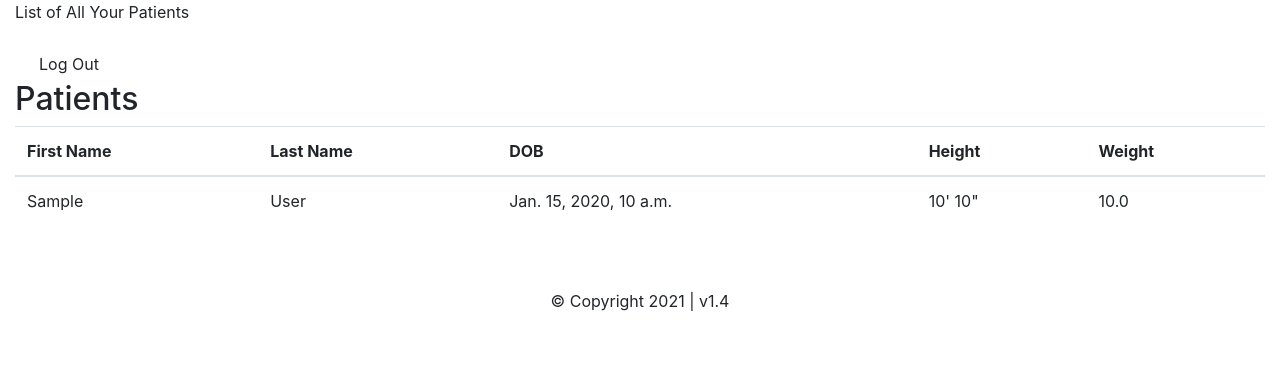
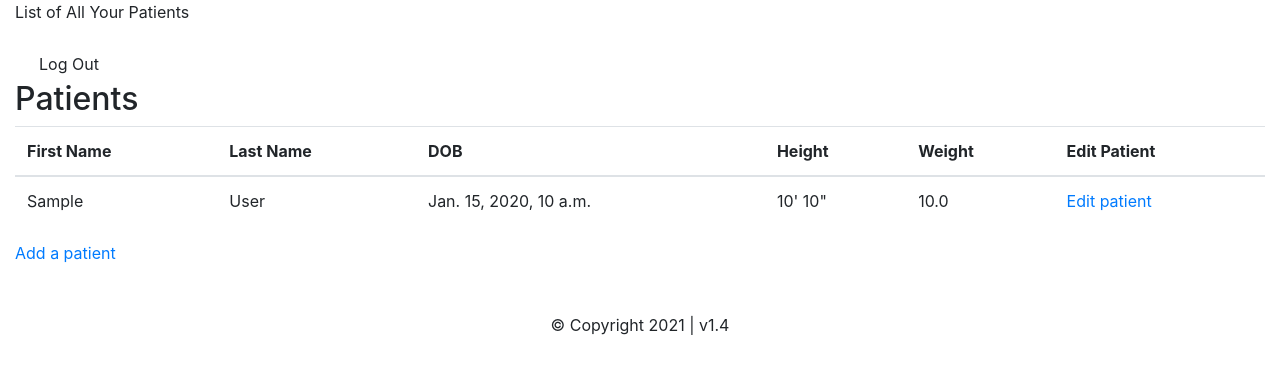
Before and after one commit to Michie740/medical-record-management, a Django app: template medical_record_management_project/patients/templates/patients/patient_list.html in a window 1280 px wide. Shown: the top 374 px of the page. Run offline with Django 3.2, Linux system fonts and the light colour scheme; the template is opened without the code that fills it: values that come from a table or form of the project are taken from there, others are empty; tables that the repository leaves empty hold one stand-in row (values such as "Sample post"); some libraries are stand-ins or nearby versions.

Commit message:
Extend correct base.html file and link to edit/add patient pages from patient list view

```diff
--- a/medical_record_management_project/patients/forms.py
+++ b/medical_record_management_project/patients/forms.py
@@ -7,6 +7,7 @@ class PatientForm(ModelForm):
         model = patient_models.Patient
         fields = ['address', 'first_name', 'last_name', 'dob', 'preexisting_conditions', 'allergies', 'height_ft', 'height_in', 'weight', 'email', 'phone']
 
+
 class AddressForm(ModelForm):
     class Meta:
         model = patient_models.Address
--- a/medical_record_management_project/patients/templates/patients/patient_form.html
+++ b/medical_record_management_project/patients/templates/patients/patient_form.html
@@ -1,4 +1,4 @@
-{% extends "account/base.html" %}
+{% extends "base.html" %}
 
 {% load bootstrap4 %}
 
--- a/medical_record_management_project/patients/templates/patients/patient_list.html
+++ b/medical_record_management_project/patients/templates/patients/patient_list.html
@@ -14,6 +14,7 @@
             <th scope="col">DOB</th>
             <th scope="col">Height</th>
             <th scope="col">Weight</th>
+            <th scope="col">Edit Patient</th>
         </tr>
       </thead>
 
@@ -35,11 +36,15 @@
             <td>
                 {{ patient.weight }}
             </td>
+            <td>
+                <a href="{% url 'edit_patient' pk=patient.pk %}"> Edit patient</a>
+            </td>
         {% empty %}
             <td>No patients.</td>
         </tr>
         {% endfor %}
         </tbody>
 </table>
+<a href="{% url 'add_patient' %}">Add a patient</a>
 
 {% endblock %}
--- a/medical_record_management_project/patients/templates/patients/patient_update_form.html
+++ b/medical_record_management_project/patients/templates/patients/patient_update_form.html
@@ -1,4 +1,4 @@
-{% extends "account/base.html" %}
+{% extends "base.html" %}
 
 {% load bootstrap4 %}
 
```
